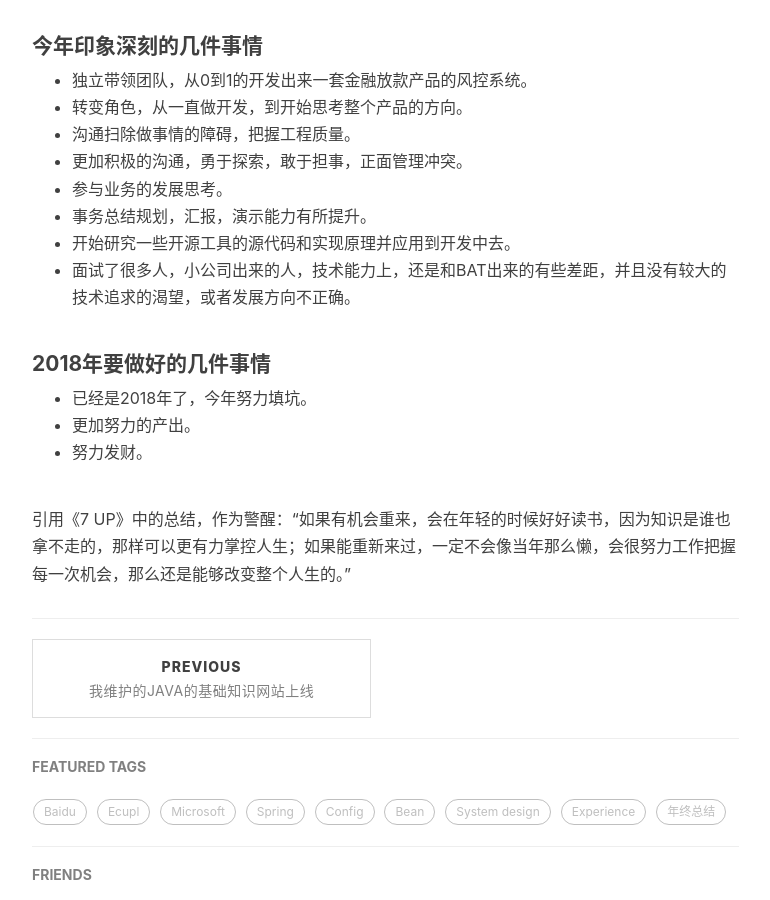
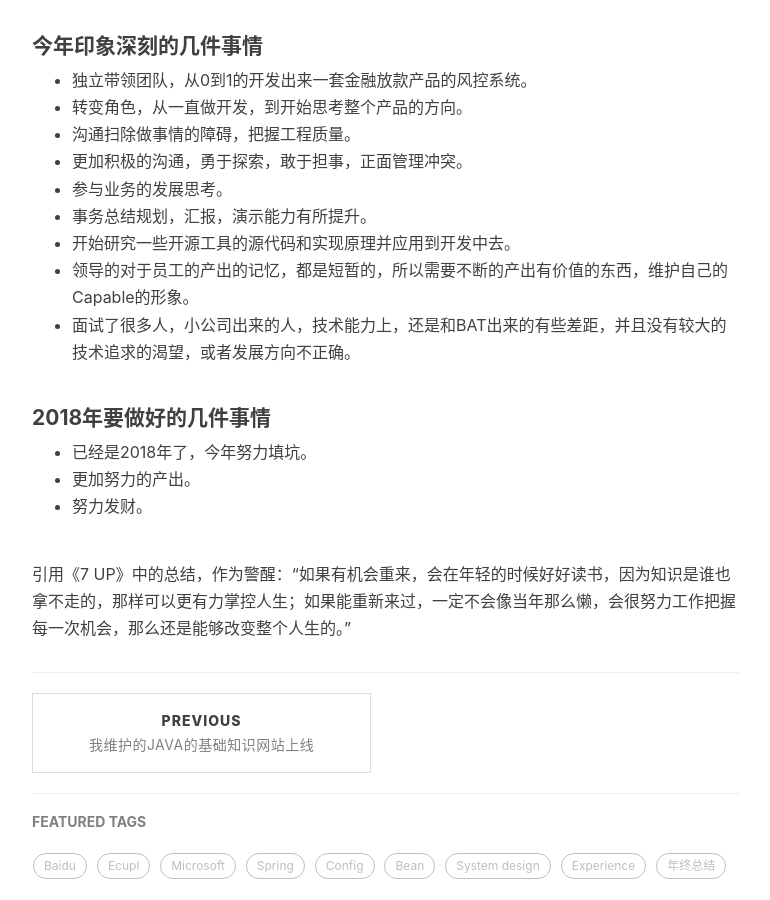
Before and after one commit to yinhaomin/yinhaomin.github.io, a Jekyll site: the page built from _posts/2018-01-01-一年之际在于春.md, in a window 1280 px wide and 900 px high, scrolled down 739 px. Shown: the whole window, without its empty margins (233-1003 px from the left). Built offline with Jekyll 4.4.1, drawn with Linux system fonts in a browser that asks for light colours; nearby versions of some CDN libraries; comment, search, counter and statistics services are not loaded.

Commit message:
Update 2018-01-01-一年之际在于春.md

```diff
--- a/_posts/2018-01-01-一年之际在于春.md
+++ b/_posts/2018-01-01-一年之际在于春.md
@@ -27,6 +27,7 @@ tags:
 * 参与业务的发展思考。<br>
 * 事务总结规划，汇报，演示能力有所提升。<br>
 * 开始研究一些开源工具的源代码和实现原理并应用到开发中去。<br>
+* 领导的对于员工的产出的记忆，都是短暂的，所以需要不断的产出有价值的东西，维护自己的Capable的形象。<br>
 * 面试了很多人，小公司出来的人，技术能力上，还是和BAT出来的有些差距，并且没有较大的技术追求的渴望，或者发展方向不正确。<br>
 
 #### 2018年要做好的几件事情
```
